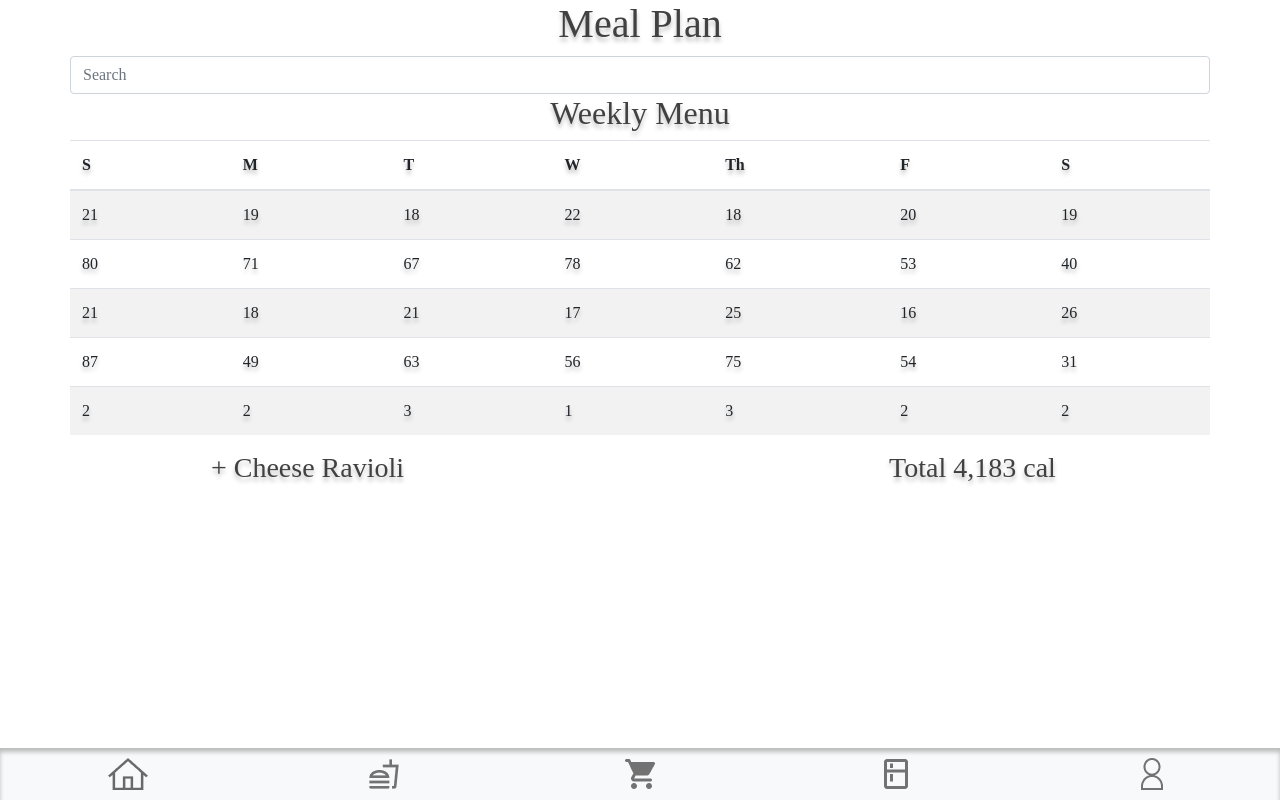
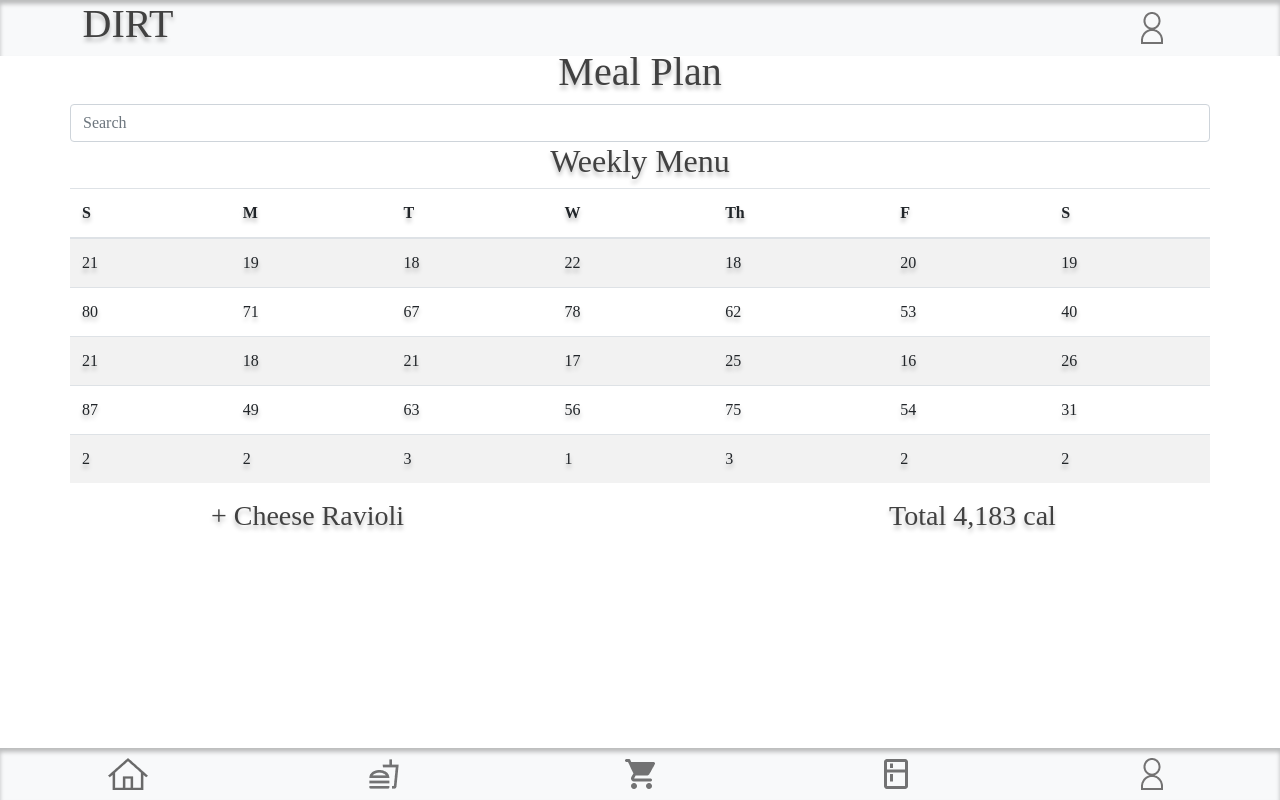
Before and after one commit to awong27/resetArea, a React (Create React App) app in the folder application/team102/UI/: page /mealplan in a window 1280 px wide. Built offline with nearby package versions, Linux system fonts and the light colour scheme; the HTML template or start-up script is replaced by a standard one.

Commit message:
added topbar

```diff
--- a/application/team102/UI/src/Component/MealPlan.js
+++ b/application/team102/UI/src/Component/MealPlan.js
@@ -1,12 +1,12 @@
 import React, {Component} from 'react';
 import {Container, Row, Col, Table,Input} from 'reactstrap';
 import Navi from "./Navigation";
-
+import TopBar from "./TopBar";
 
 export default class MealPlan extends Component {
   render() {
     return (
-      <Container>
+      <Container> <TopBar/> <br/><br/>
       <Row><Col><h1>Meal Plan</h1></Col></Row>
       <Row><Col><Input type="search" name="search" id="exampleSearch" placeholder="Search" /></Col></Row>
       <Row><Col><h2>Weekly Menu</h2></Col></Row>
```
